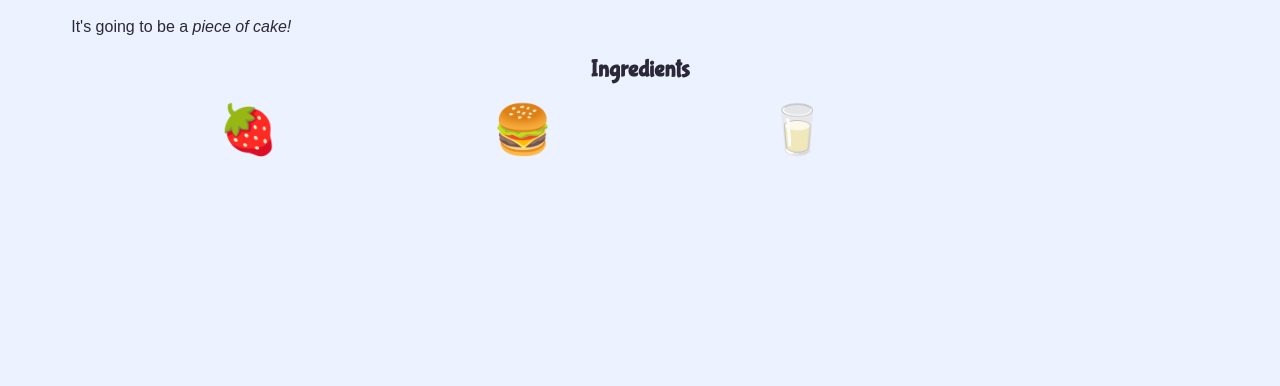
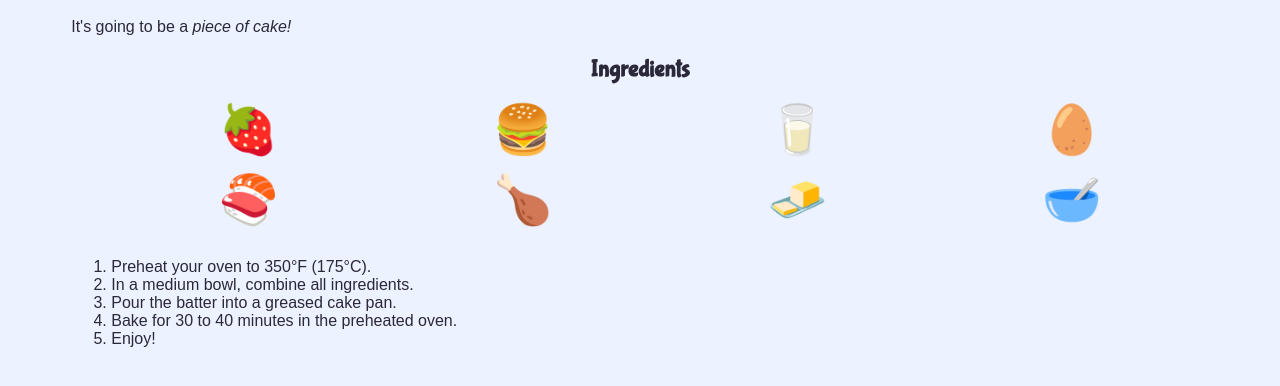
Before and after one commit to Dewanism/Scrimba-Front-End-Path, a plain HTML site: page Getting Started/1. MakeaCake/index.html in a window 1280 px wide. Shown: the part 118-504 px from the top of the page. Drawn offline with Linux system fonts and the light colour scheme.

Commit message:
Added instructions via ordered list to code.

```diff
--- a/Getting Started/1. MakeaCake/index.html
+++ b/Getting Started/1. MakeaCake/index.html
@@ -23,8 +23,19 @@
                 <li>🍓</li>
                 <li>🍔</li>
                 <li>🥛</li>
+                <li class="excited">🥚</li>
+                <li>🍣</li>
+                <li>🍗</li>
+                <li>🧈</li>
+                <li>🥣</li>
             </ul>
 
+            <ol>
+                <li>Preheat your oven to 350°F (175°C).</li>
+                <li>In a medium bowl, combine all ingredients.</li>
+                <li>Pour the batter into a greased cake pan.</li>
+                <li>Bake for 30 to 40 minutes in the preheated oven.</li>
+                <li>Enjoy!</li>
         </section>
         <script src="index.js"></script>
     </body>
```
